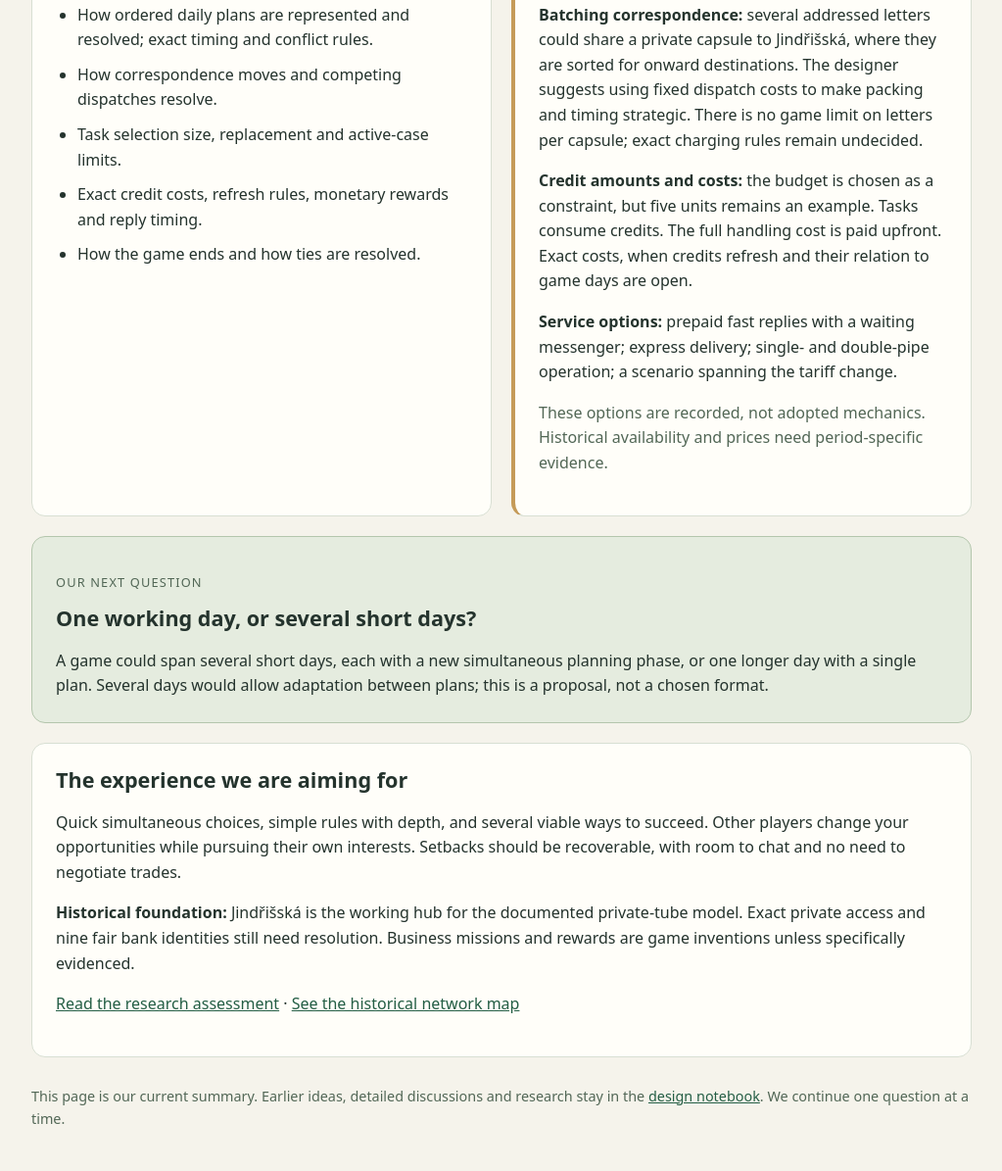
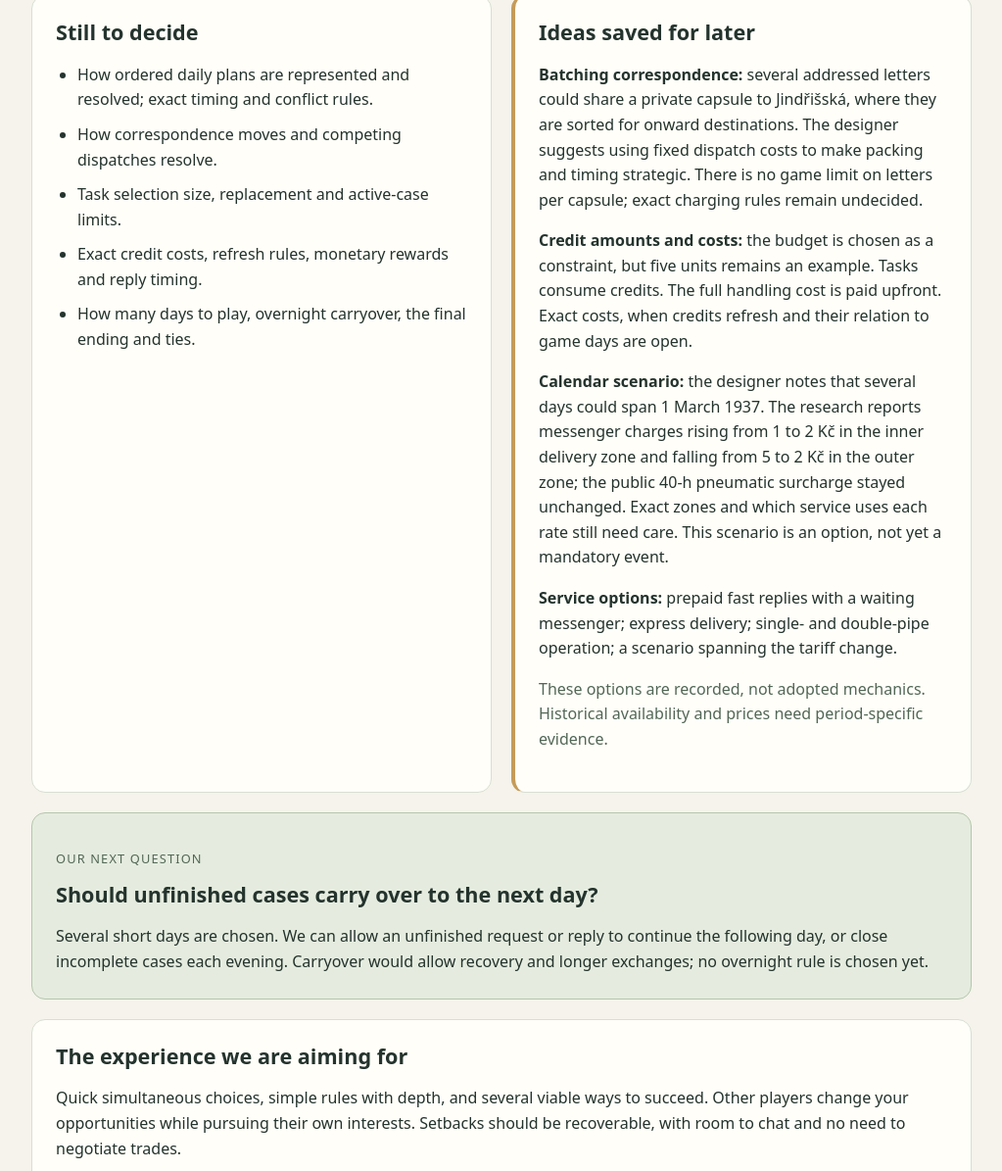
Before and after one commit to alexstygler/deskova_hra, a plain HTML site: page index.html in a window 1280 px wide. Shown: the part 1591-2786 px from the top of the page at 98% size, without its empty margins (128-1151 px from the left). Drawn offline with Linux system fonts and the light colour scheme.

Commit message:
Choose several working days and note March tariff scenario

```diff
--- a/index.html
+++ b/index.html
@@ -26,6 +26,7 @@
 <li><strong>You choose from a personal selection of specific business tasks.</strong> Each player has their own opportunities to consider.</li>
 <li><strong>Plan the whole day together.</strong> Everyone chooses all actions for one game day simultaneously in secret. Everyone reveals their complete plan at once, then plans play out publicly. Accepted tasks are visible. Players also choose the order of their actions. Conflict-resolution rules remain open.</li>
 <li><strong>Timing and credits limit your workload.</strong> Capsules have no letter-count limit in the game. Credits pay for handling business tasks, with more demanding cases requiring more effort; money pays postage. Batching letters saves postage without removing the handling cost of each task. Pay a task’s full handling cost upfront when starting it; reply processing is covered. Credit amounts and refresh rules remain open.</li>
+<li><strong>Several short working days.</strong> Each day has a new simultaneous secret planning phase, a full reveal and public resolution. The number of days is undecided.</li>
 <li><strong>Several tasks can run at once.</strong> You can work on another case while a reply is travelling. The exact limit is undecided.</li>
 <li><strong>Your bank pays both directions.</strong> Outgoing correspondence and replies count toward your expenses.</li>
 </ul>
@@ -50,21 +51,22 @@
 <li>How correspondence moves and competing dispatches resolve.</li>
 <li>Task selection size, replacement and active-case limits.</li>
 <li>Exact credit costs, refresh rules, monetary rewards and reply timing.</li>
-<li>How the game ends and how ties are resolved.</li>
+<li>How many days to play, overnight carryover, the final ending and ties.</li>
 </ul>
 </section>
 <section class="parked" id="later">
 <h2>Ideas saved for later</h2>
 <p><strong>Batching correspondence:</strong> several addressed letters could share a private capsule to Jindřišská, where they are sorted for onward destinations. The designer suggests using fixed dispatch costs to make packing and timing strategic. There is no game limit on letters per capsule; exact charging rules remain undecided.</p>
 <p><strong>Credit amounts and costs:</strong> the budget is chosen as a constraint, but five units remains an example. Tasks consume credits. The full handling cost is paid upfront. Exact costs, when credits refresh and their relation to game days are open.</p>
+<p><strong>Calendar scenario:</strong> the designer notes that several days could span 1 March 1937. The research reports messenger charges rising from 1 to 2 Kč in the inner delivery zone and falling from 5 to 2 Kč in the outer zone; the public 40-h pneumatic surcharge stayed unchanged. Exact zones and which service uses each rate still need care. This scenario is an option, not yet a mandatory event.</p>
 <p><strong>Service options:</strong> prepaid fast replies with a waiting messenger; express delivery; single- and double-pipe operation; a scenario spanning the tariff change.</p>
 <p class="muted">These options are recorded, not adopted mechanics. Historical availability and prices need period-specific evidence.</p>
 </section>
 </div>
 <section class="next" id="next">
 <p class="eyebrow">Our next question</p>
-<h2>One working day, or several short days?</h2>
-<p>A game could span several short days, each with a new simultaneous planning phase, or one longer day with a single plan. Several days would allow adaptation between plans; this is a proposal, not a chosen format.</p>
+<h2>Should unfinished cases carry over to the next day?</h2>
+<p>Several short days are chosen. We can allow an unfinished request or reply to continue the following day, or close incomplete cases each evening. Carryover would allow recovery and longer exchanges; no overnight rule is chosen yet.</p>
 </section>
 <section id="principles">
 <h2>The experience we are aiming for</h2>
```
Also changed, not shown: aktualni-hra.html (+5 -3 lines), zapisnik.html (+3 -1 lines).
